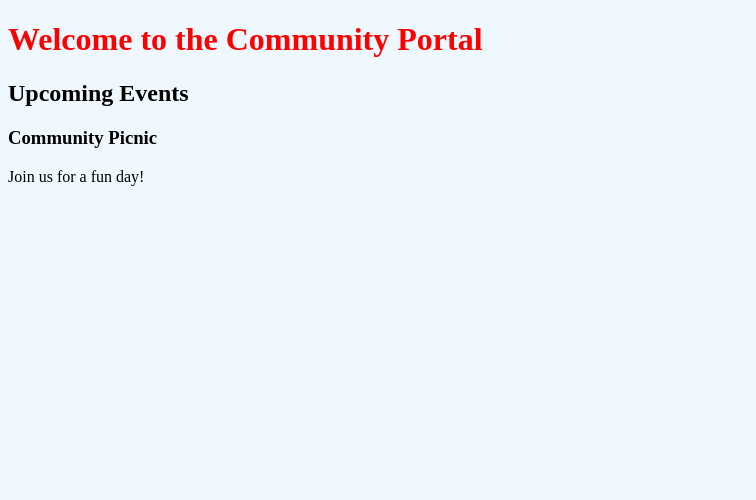
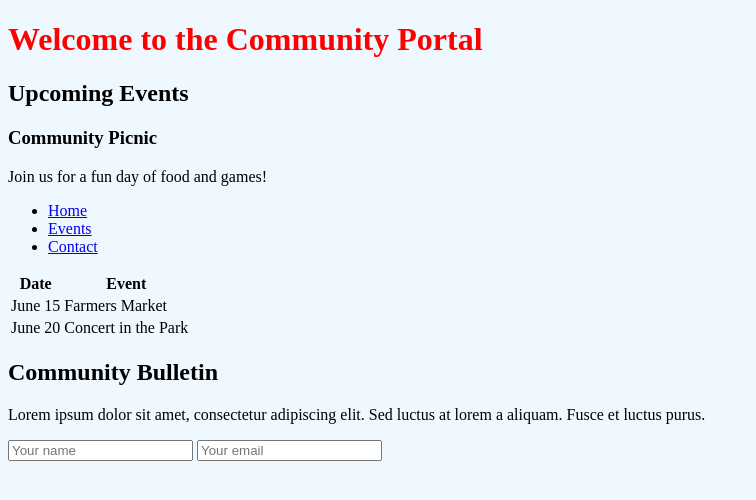
Before and after one commit to Bachupally-Shravani/6441043_BachupallyShravani, a plain HTML site: page Module1/CSS3/index.html in a window 1280 px wide. Shown: the whole page, without its empty margins (0-756 px from the left). Drawn offline with Linux system fonts and the light colour scheme.

Commit message:
Update index.html

```diff
--- a/Module1/CSS3/index.html
+++ b/Module1/CSS3/index.html
@@ -5,7 +5,7 @@
   <meta name="viewport" content="width=device-width, initial-scale=1.0" />
   <title>Local Community Event Portal</title>
 
-  <!-- Internal CSS -->
+  <!-- Internal CSS (task 1) -->
   <style>
     body {
       background-color: #f0f8ff;
@@ -14,14 +14,51 @@
 
   <!-- External CSS -->
   <link rel="stylesheet" href="styles.css" />
+
+  <!-- Google Fonts -->
+  <link href="https://fonts.googleapis.com/css2?family=Roboto:wght@400;700&display=swap" rel="stylesheet" />
 </head>
 <body>
-  <h1 style="color: red;">Welcome to the Community Portal</h1> <!-- Inline CSS -->
+
+  <!-- Task 1: Inline style -->
+  <h1 style="color: red;">Welcome to the Community Portal</h1>
+
+  <!-- Task 3: Selectors Playground -->
   <h2 id="mainHeader">Upcoming Events</h2>
 
+  <!-- Task 5: Typography and eventCard -->
   <div class="eventCard">
     <h3>Community Picnic</h3>
-    <p>Join us for a fun day!</p>
+    <p>Join us for a fun day of food and games!</p>
   </div>
+
+  <!-- Task 6: Navigation list -->
+  <nav>
+    <ul class="nav-menu">
+      <li><a href="#">Home</a></li>
+      <li><a href="#">Events</a></li>
+      <li><a href="#">Contact</a></li>
+    </ul>
+  </nav>
+
+  <!-- Task 7: Table -->
+  <table>
+    <tr><th>Date</th><th>Event</th></tr>
+    <tr><td>June 15</td><td>Farmers Market</td></tr>
+    <tr><td>June 20</td><td>Concert in the Park</td></tr>
+  </table>
+
+  <!-- Task 9: Multi-column text -->
+  <section class="news-article">
+    <h2>Community Bulletin</h2>
+    <p>Lorem ipsum dolor sit amet, consectetur adipiscing elit. Sed luctus at lorem a aliquam. Fusce et luctus purus.</p>
+  </section>
+
+  <!-- Task 8: Form elements for outline testing -->
+  <form>
+    <input type="text" placeholder="Your name" />
+    <input type="email" placeholder="Your email" />
+  </form>
+
 </body>
 </html>
```
